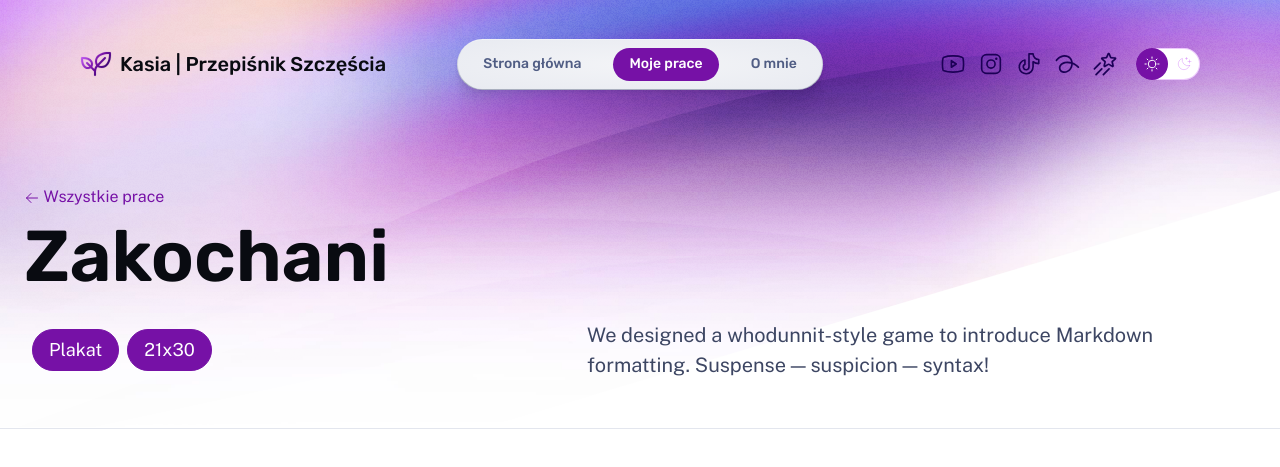
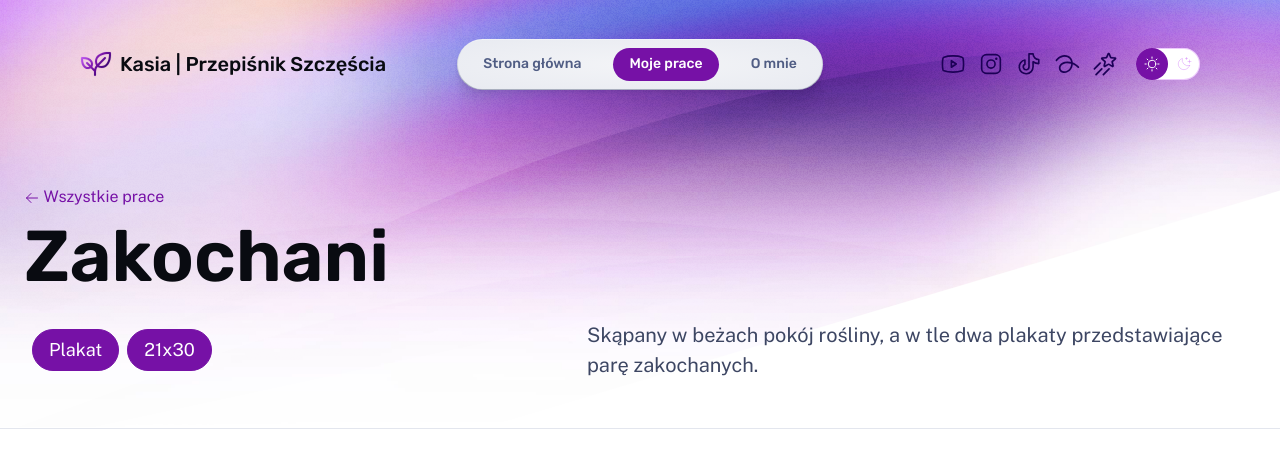
Before and after one commit to rafalkrol-xyz/przepisnikszczescia-pl, an Astro site: page /work/zakochani in a window 1280 px wide. Shown: the top 467 px of the page. Built offline with nearby package versions, Linux system fonts and the light colour scheme; Astro itself is replaced by a stand-in of ours.

Commit message:
Fix: correct the description

```diff
--- a/src/content/work/zakochani.md
+++ b/src/content/work/zakochani.md
@@ -4,7 +4,7 @@ publishDate: 2024-03-16 00:00:00
 img: /assets/selected-work/zakochani_1.png
 img_alt: An image depicting a cosy room with two posters of lovers facing each other are hung on the wall
 description: |
-  We designed a whodunnit-style game to introduce Markdown formatting. Suspense — suspicion — syntax!
+  Skąpany w beżach pokój rośliny, a w tle dwa plakaty przedstawiające parę zakochanych.
 tags:
   - Plakat
   - 21x30
```
